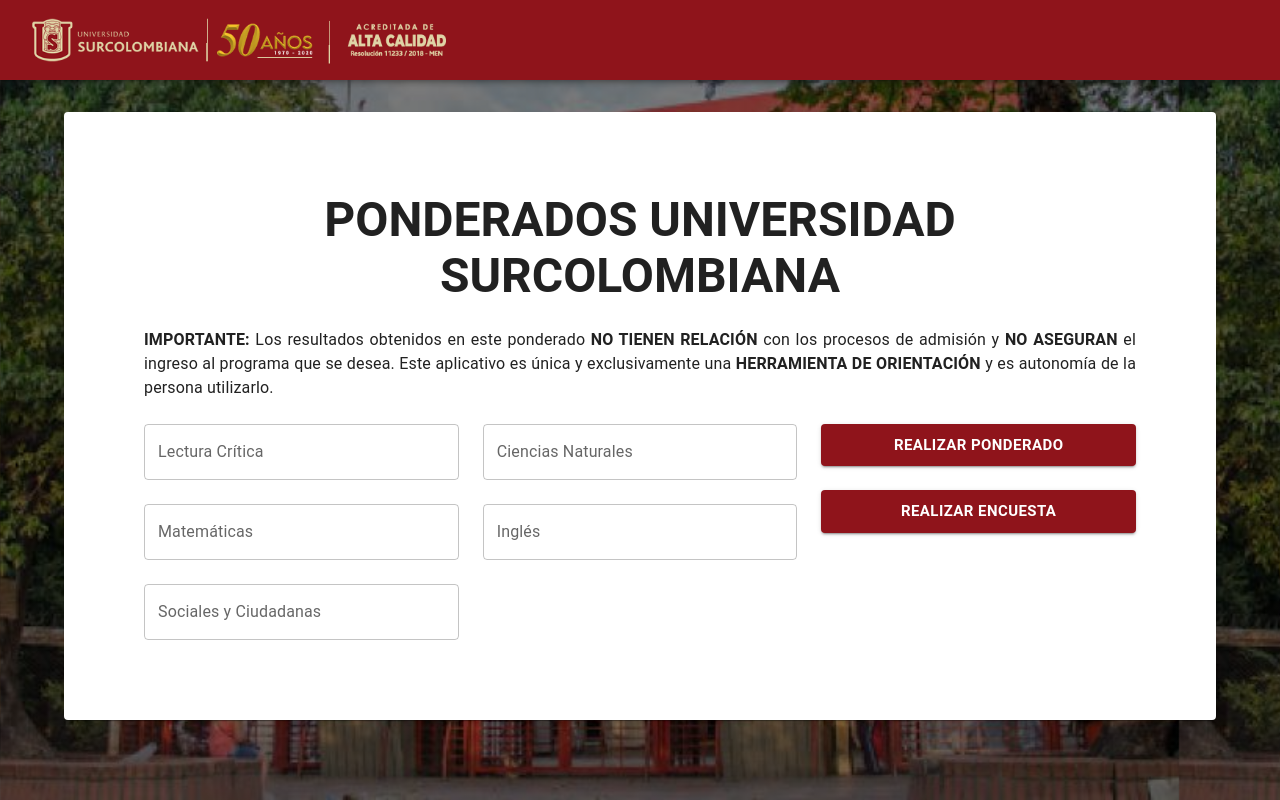
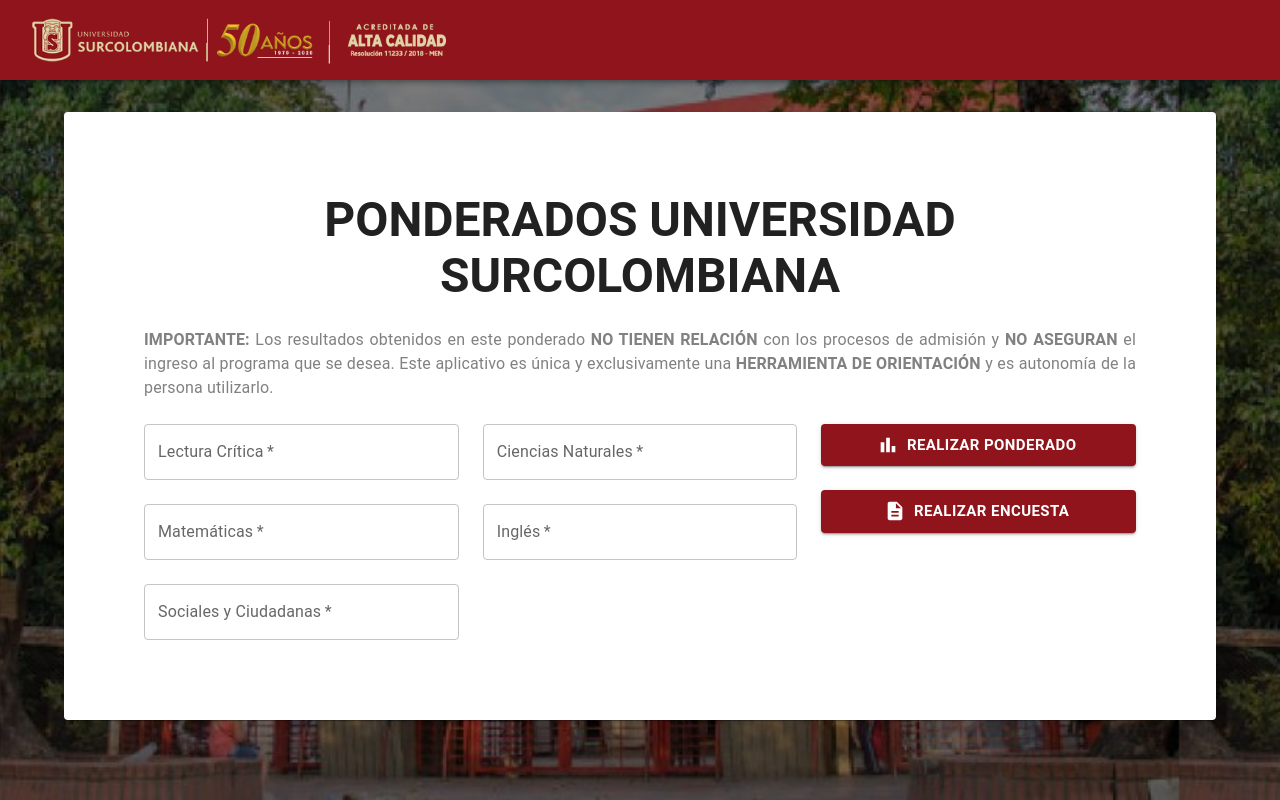
Before and after one commit to IamCarlosA/usco-ponderado-frontend, a React (Create React App) app: page / in a window 1280 px wide. Built offline with nearby package versions, Linux system fonts and the light colour scheme.

Commit message:
add formik and yup in form

```diff
--- a/src/theme/index.theme.ts
+++ b/src/theme/index.theme.ts
@@ -3,7 +3,8 @@ import { createTheme } from "@mui/material";
 export const theme = createTheme({
   palette: {
     primary: {
-      main: "#8F141B"
-    }
-  }
+      main: "#8F141B",
+    },
+
+  },
 });
--- a/src/views/ponderado/Ponderado.view.tsx
+++ b/src/views/ponderado/Ponderado.view.tsx
@@ -1,11 +1,57 @@
 /* eslint-disable arrow-body-style */
 import { Button, Card, Grid, TextField, Typography } from "@mui/material";
 import React from "react";
+import * as yup from "yup";
+import { useFormik } from "formik";
+import BarChartIcon from "@mui/icons-material/BarChart";
+import DescriptionIcon from "@mui/icons-material/Description";
 import "./ponderado.scss";
 
+const validationSchema = yup.object({
+  lecturaCritica: yup
+    .number()
+    .integer()
+    .min(1)
+    .max(100)
+    .required("Campo requerido"),
+  cienciasNaturales: yup
+    .number()
+    .integer()
+    .min(1)
+    .max(100)
+    .required("Campo requerido"),
+  matematicas: yup
+    .number()
+    .integer()
+    .min(1)
+    .max(100)
+    .required("Campo requerido"),
+  ingles: yup.number().integer().min(1).max(100).required("Campo requerido"),
+  socialesYCiudadanas: yup
+    .number()
+    .integer()
+    .min(1)
+    .max(100)
+    .required("Campo requerido"),
+});
+
 export const Ponderado = () => {
+  const formik = useFormik({
+    initialValues: {
+      lecturaCritica: "",
+      cienciasNaturales: "",
+      matematicas: "",
+      ingles: "",
+      socialesYCiudadanas: "",
+    },
+    validationSchema,
+    onSubmit: (values) => {
+      alert(JSON.stringify(values));
+    },
+  });
   return (
     <Card className="borderCard">
+      <form onSubmit={formik.handleSubmit}>
         <Grid container spacing={3}>
           <Grid item sm={12}>
             <Typography
@@ -31,15 +77,15 @@ export const Ponderado = () => {
             <Typography
               variant="body1"
               component="p"
-            style={{ textAlign: "justify" }}
+              style={{ textAlign: "justify", color: "#818182" }}
             >
               <span style={{ fontWeight: "bold" }}>IMPORTANTE:</span> Los
               resultados obtenidos en este ponderado{" "}
               <span style={{ fontWeight: "bold" }}>NO TIENEN RELACIÓN</span> con
               los procesos de admisión y{" "}
               <span style={{ fontWeight: "bold" }}>NO ASEGURAN</span> el ingreso
-            al programa que se desea. Este aplicativo es única y exclusivamente
-            una{" "}
+              al programa que se desea. Este aplicativo es única y
+              exclusivamente una{" "}
               <span style={{ fontWeight: "bold" }}>
                 HERRAMIENTA DE ORIENTACIÓN
               </span>{" "}
@@ -51,36 +97,66 @@ export const Ponderado = () => {
               <Grid item xs={12} md={6}>
                 <TextField
                   label="Lectura Crítica"
+                  name="lecturaCritica"
+                  value={formik.values.lecturaCritica}
+                  onChange={formik.handleChange}
                   variant="outlined"
                   style={{ width: "100%" }}
+                  required
+                  type="number"
+                  InputProps={{ inputProps: { min: 1, max: 100 } }}
                 />
               </Grid>
               <Grid item xs={12} md={6}>
                 <TextField
                   label="Ciencias Naturales"
+                  name="cienciasNaturales"
+                  value={formik.values.cienciasNaturales}
+                  onChange={formik.handleChange}
                   variant="outlined"
                   style={{ width: "100%" }}
+                  required
+                  type="number"
+                  InputProps={{ inputProps: { min: 1, max: 100 } }}
                 />
               </Grid>
               <Grid item xs={12} md={6}>
                 <TextField
                   label="Matemáticas"
+                  name="matematicas"
+                  value={formik.values.matematicas}
+                  onChange={formik.handleChange}
                   variant="outlined"
                   style={{ width: "100%" }}
+                  required
+                  type="number"
+                  InputProps={{ inputProps: { min: 1, max: 100 } }}
                 />
               </Grid>
               <Grid item xs={12} md={6}>
                 <TextField
                   label="Inglés"
+                  name="ingles"
+                  value={formik.values.ingles}
+                  onChange={formik.handleChange}
                   variant="outlined"
                   style={{ width: "100%" }}
+                  required
+                  type="number"
+                  InputProps={{ inputProps: { min: 1, max: 100 } }}
                 />
               </Grid>
               <Grid item xs={12} md={6}>
                 <TextField
                   label="Sociales y Ciudadanas"
+                  name="socialesYCiudadanas"
+                  value={formik.values.socialesYCiudadanas}
+                  onChange={formik.handleChange}
                   variant="outlined"
                   style={{ width: "100%" }}
+                  required
+                  type="number"
+                  InputProps={{ inputProps: { min: 1, max: 100 } }}
                 />
               </Grid>
             </Grid>
@@ -90,7 +166,10 @@ export const Ponderado = () => {
               <Grid item xs={12}>
                 <Button
                   variant="contained"
+                  type="submit"
                   size="large"
+                  startIcon={<BarChartIcon />}
+                  disabled={!formik.isValid}
                   style={{ width: "100%", fontWeight: "bold" }}
                 >
                   Realizar Ponderado
@@ -100,6 +179,7 @@ export const Ponderado = () => {
                 <Button
                   variant="contained"
                   size="large"
+                  startIcon={<DescriptionIcon />}
                   style={{ width: "100%", fontWeight: "bold" }}
                 >
                   Realizar encuesta
@@ -108,6 +188,7 @@ export const Ponderado = () => {
             </Grid>
           </Grid>
         </Grid>
+      </form>
     </Card>
   );
 };
--- a/src/views/ponderado/ponderado.scss
+++ b/src/views/ponderado/ponderado.scss
@@ -16,3 +16,10 @@
     padding: 5rem;
   }
 }
+input[type=number]::-webkit-inner-spin-button,
+input[type=number]::-webkit-outer-spin-button {
+  -webkit-appearance: none;
+  margin: 0;
+}
+
+input[type=number] { -moz-appearance:textfield; }
```
Lines whose indentation alone changed are shown as unchanged.
